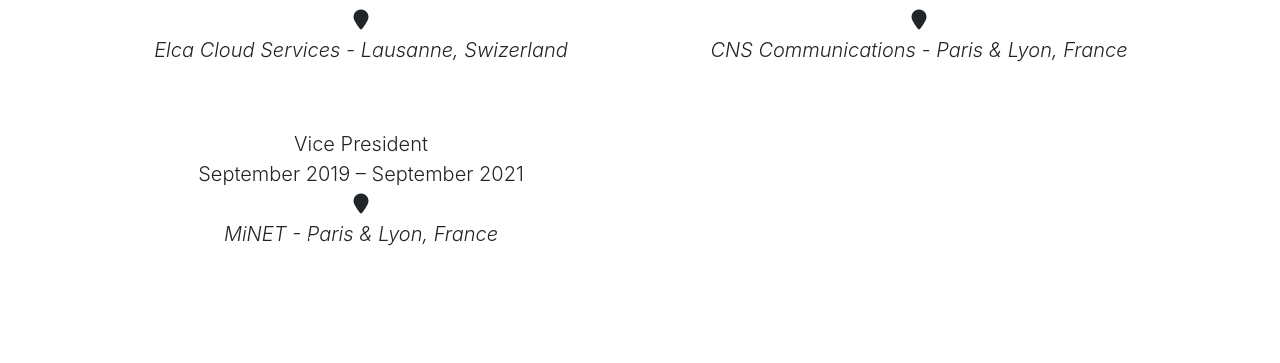
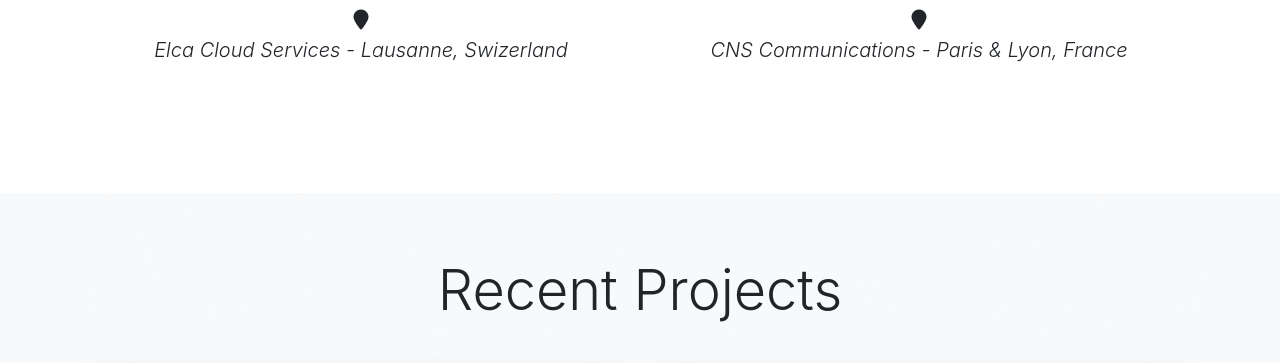
Before and after one commit to DzeCin/dzenan.github.io, a React (Create React App) app: page / in a window 1280 px wide. Shown: the part 2187-2550 px from the top of the page. Built offline with nearby package versions, Linux system fonts and the light colour scheme; no server answers.

Commit message:
removing useless exp

```diff
--- a/src/editable-stuff/config.js
+++ b/src/editable-stuff/config.js
@@ -133,11 +133,6 @@
             country: 'CNS Communications - Paris & Lyon, France',
             date: 'October 2021 – October 2022',
         },
-        {
-            role: 'Vice President',
-            country: 'MiNET - Paris & Lyon, France',
-            date: 'September 2019 – September 2021',
-        },
     ]
 }
 
```
